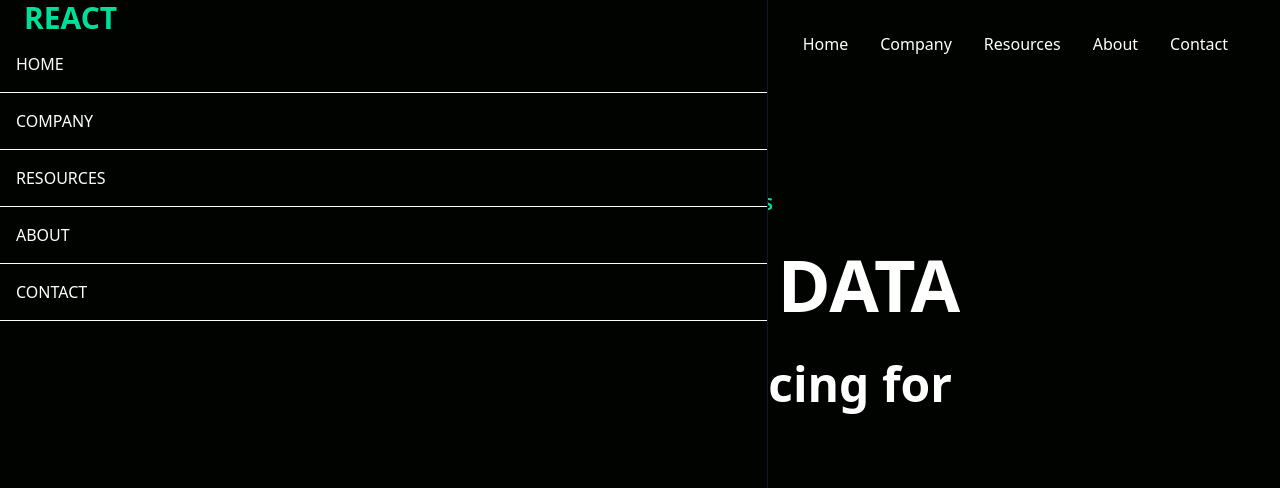
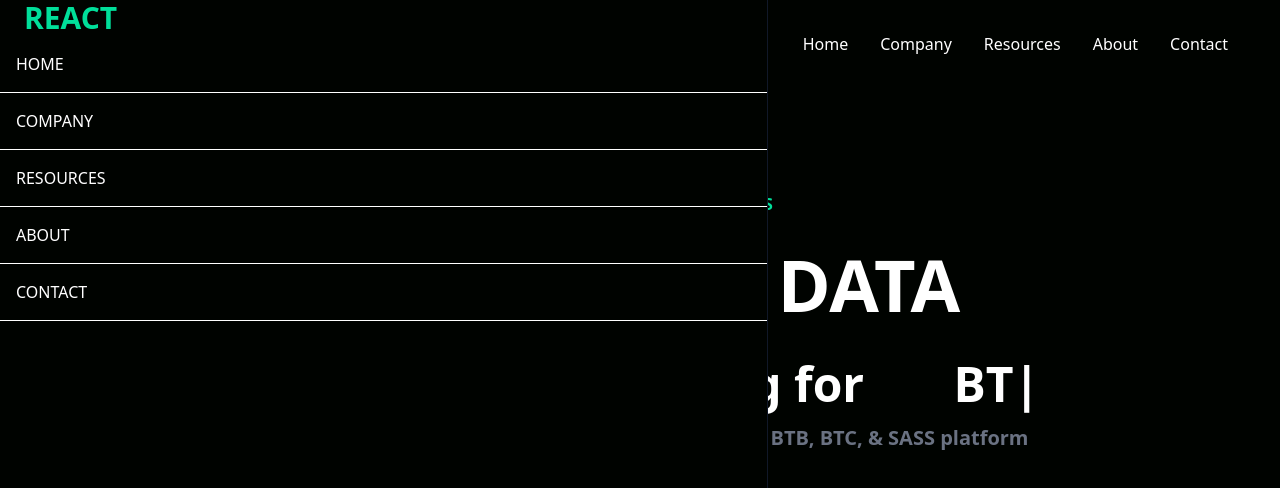
Before and after one commit to Developerfiyin/first-tailwind-project, a React (Vite) app: page / in a window 1280 px wide. Shown: the top 488 px of the page. Built offline with nearby package versions, Linux system fonts and the light colour scheme.

Commit message:
updated Hero.jsx

```diff
--- a/src/Components/Hero.jsx
+++ b/src/Components/Hero.jsx
@@ -6,10 +6,15 @@ const Hero = () => {
       <div className="max-w-[800px] mt-24 mx-auto h-screen w-full text-center flex flex-col" >
               <p className="text-[#00df9a] p-2 font-bold">GROWING WITH DATA ANALYTICS </p>
               <h1 className="font-bold md:text-7xl sm:text-6xl text-4xl md:py-6 ">GROW WITH DATA</h1>
-                <p className="p-4 md:text-5xl text-lg sm:text-4xl font-bold">Fast, flexible financing for </p>
+              <div className="flex items-center justify-between">
+                <p className="md:text-5xl text-xl sm:text-4xl font-bold py-4 ">Fast, flexible financing for </p>
 
-                <ReactTyped className="p-4 md:text-5xl text-lg sm:text-4xl font-bold"
+                <ReactTyped className="md:text-5xl text-lg sm:text-4xl font-bold pl-2"
                 strings={["BTC", "BTC", "SASS"]} typeSpeed={120} backSpeed={140} loop/>
+              </div>
+             <p className="text-xl font-bold text-gray-500 md:2xl ">Monitor your data analytics to increase revenue for BTB, BTC, & SASS platform</p>
+             <button className="bg-[#00df9a] w-[200px] rounded-md font-medium my-6 mx-auto p-3 ">Get Started</button>
+
            </div>
 
 
```
